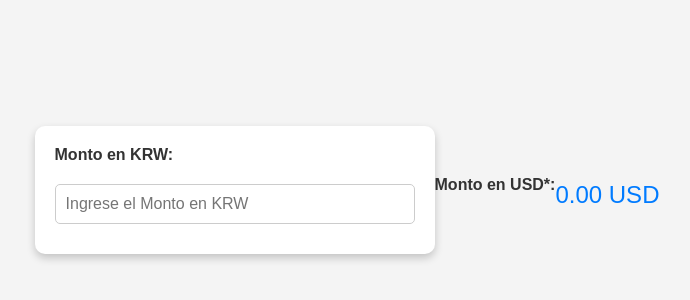
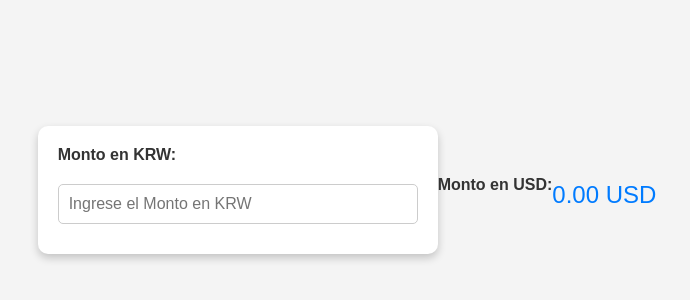
Before and after one commit to Fwavesite/calculadora-krw, a plain HTML site: page index.html in a window 1280 px wide. Shown: the part 210-510 px from the top of the page, 293-983 px from the left. Drawn offline with Linux system fonts and the light colour scheme.

Commit message:
Update index.html

```diff
--- a/index.html
+++ b/index.html
@@ -69,7 +69,7 @@
         <h3>Monto en KRW:</h3>
         <input type="number" id="krw" placeholder="Ingrese el Monto en KRW" oninput="convertirKRW()">
         </div>
-        <h3>Monto en USD*:</h3>
+        <h3>Monto en USD:</h3>
         <p id="resultado">0.00 USD</p>
     </div>
 
```
